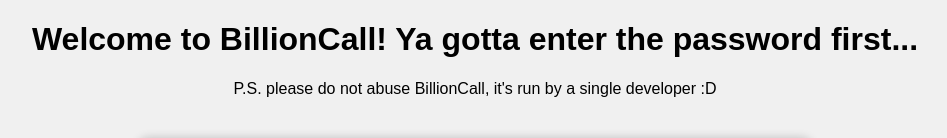
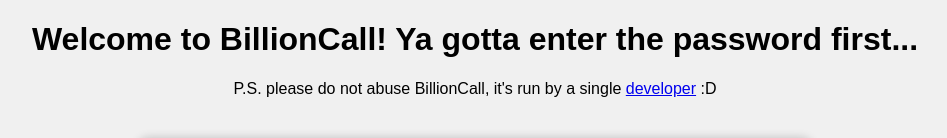
Before and after one commit to PianoMan0/BillionCall, a plain HTML site: page index.html in a window 1280 px wide. Shown: the top 138 px of the page, without its empty margins (165-1112 px from the left). Drawn offline with Linux system fonts and the light colour scheme.

Commit message:
Update index.html

```diff
--- a/index.html
+++ b/index.html
@@ -8,7 +8,7 @@
 </head>
 <body>
   <center><h1>Welcome to BillionCall! Ya gotta enter the password first...</h1>
-  <p>P.S. please do not abuse BillionCall, it's run by a single developer :D</p></center>
+  <p>P.S. please do not abuse BillionCall, it's run by a single <a href="https://pianoman0.com">developer</a> :D</p></center>
     <form id="password-form">
         <label for="password">Enter Password:</label>
         <input type="password" id="password" name="password">
```
